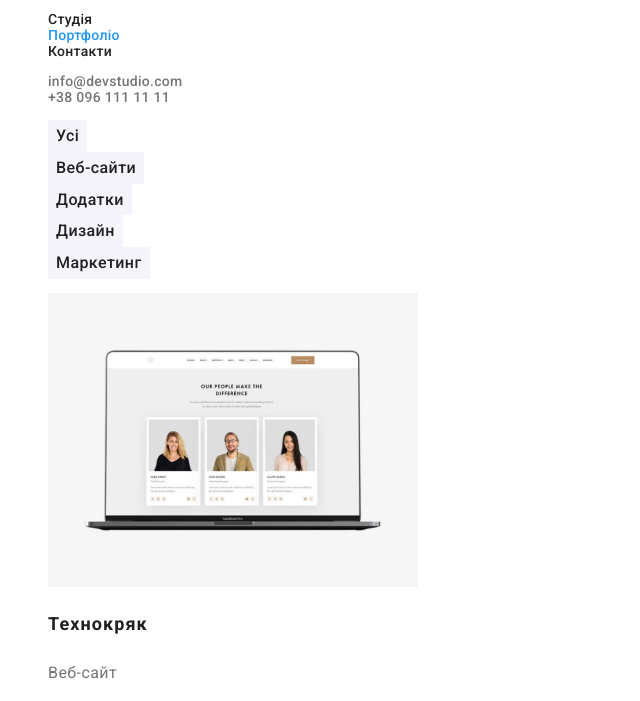
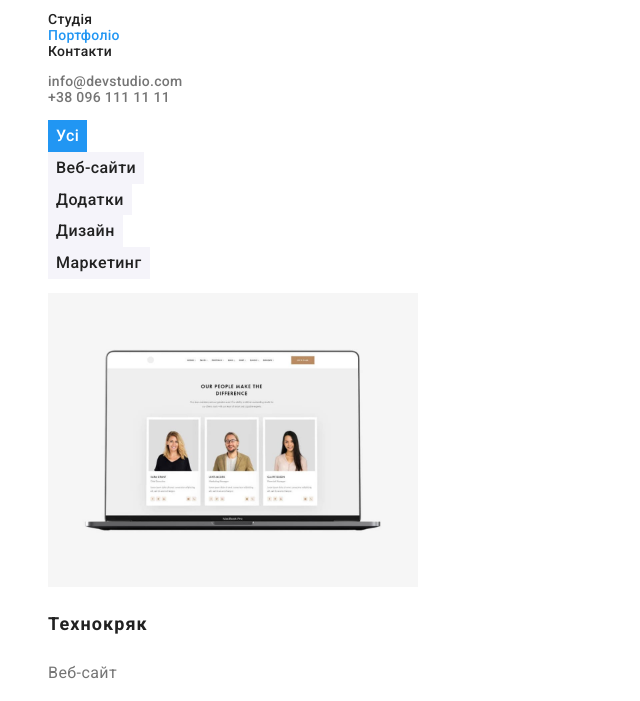
Before and after one commit to VitaliiSmyrnov/goit-markup-hw-02, a plain HTML site: page portfolio.html in a window 1280 px wide. Shown: the part 41-742 px from the top of the page, without its empty margins (0-640 px from the left). Drawn offline with Linux system fonts and the light colour scheme.

Commit message:
Додав на кнопку клас active
З урахуванням зауваження

```diff
--- a/css/styles.css
+++ b/css/styles.css
@@ -218,6 +218,11 @@ body {
     cursor: pointer;
 }
 
+.galery-filter .btn.active {
+    color: var(--white-color);
+    background-color: var(--accent-blue-color);
+}
+
 .galery-filter .btn:hover,
 .galery-filter .btn:focus {
     color: var(--white-color);
--- a/portfolio.html
+++ b/portfolio.html
@@ -33,7 +33,7 @@
       <section class="galery">
         <h1 class="galery-title visually-hidden">Наші роботи</h1>
         <ul class="galery-filter list">
-          <li><button type="button" class="btn">Усі</button></li>
+          <li><button type="button" class="btn active">Усі</button></li>
           <li><button type="button" class="btn">Веб-сайти</button></li>
           <li><button type="button" class="btn">Додатки</button></li>
           <li><button type="button" class="btn">Дизайн</button></li>
```
